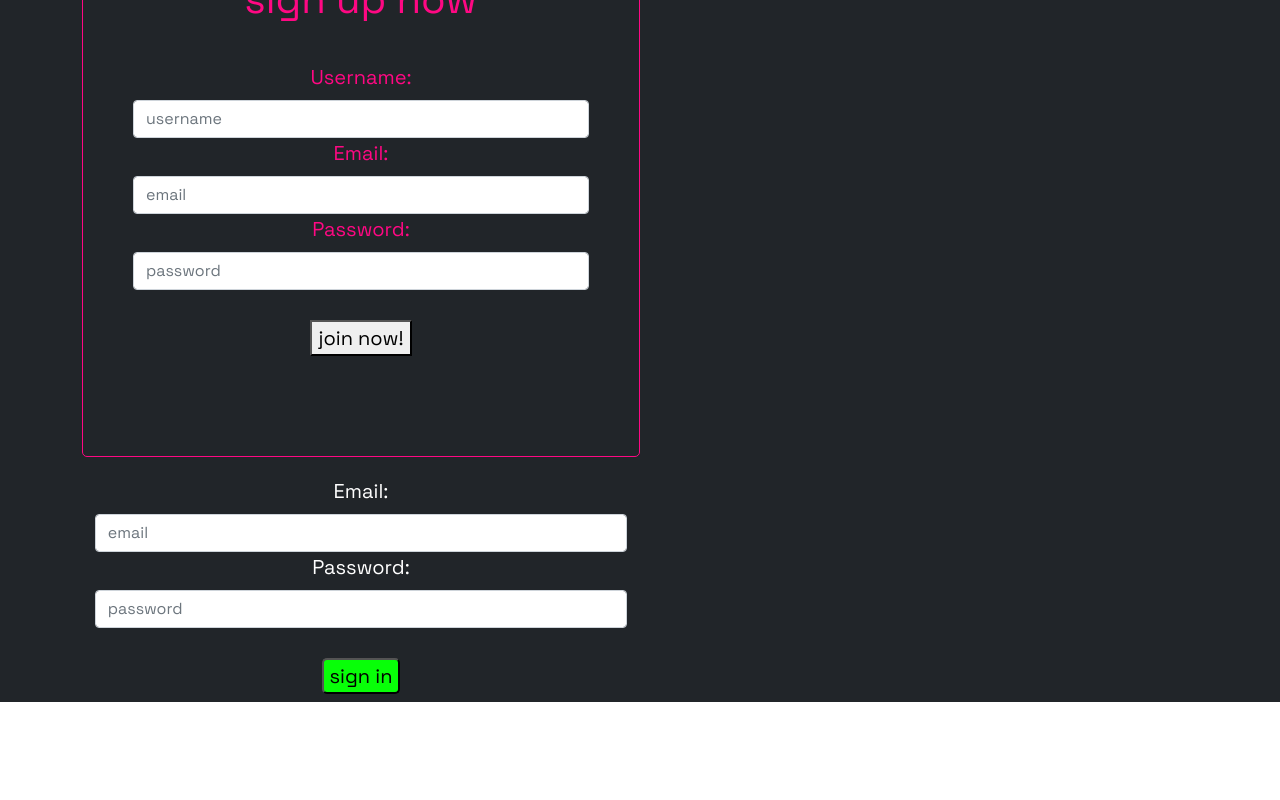
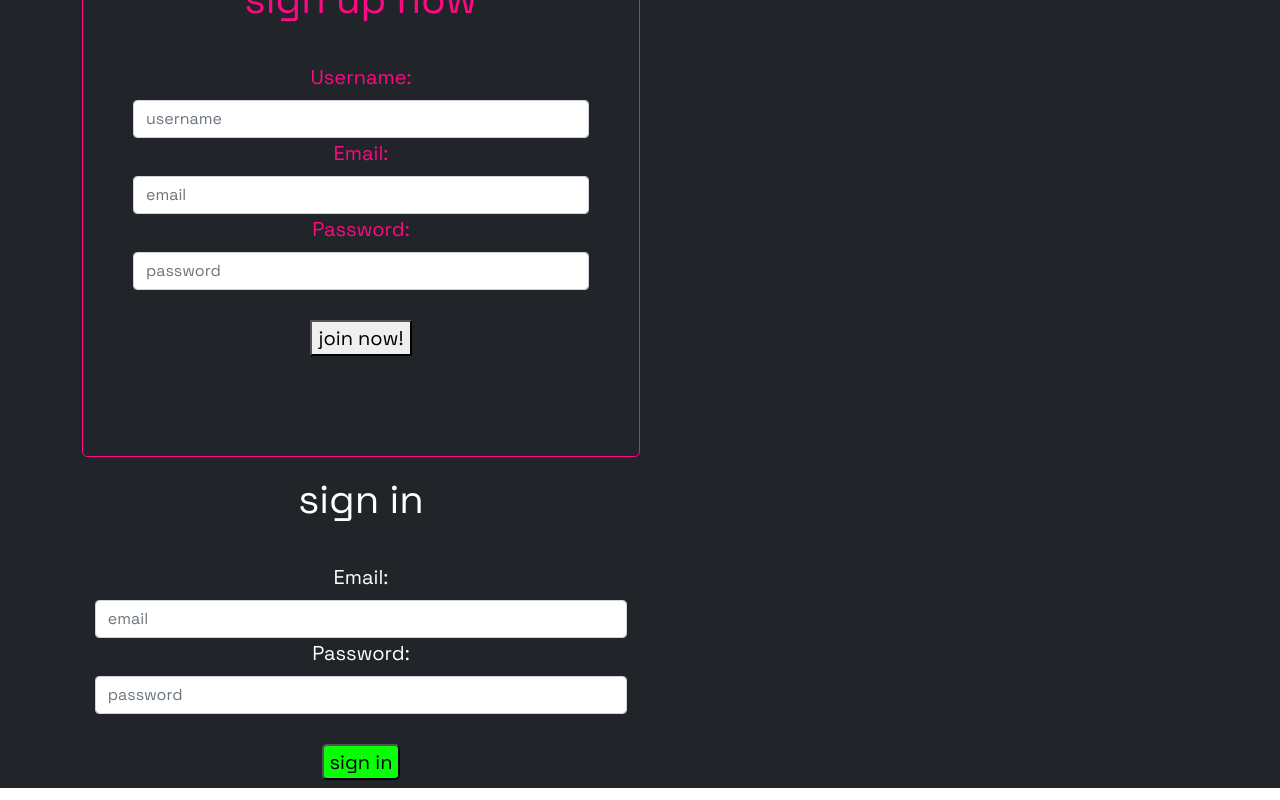
Before and after one commit to elizparisi/genuinfluence, a React (Create React App) app: page / in a window 1280 px wide. Shown: the part 589-1389 px from the top of the page. Before the commit the page ends 1303 px from the top, so only its background shows below. Built offline with nearby package versions, Linux system fonts and the light colour scheme.

Commit message:
add h1 + break to form

```diff
--- a/src/components/SigninForm.js
+++ b/src/components/SigninForm.js
@@ -28,6 +28,8 @@ class SigninForm extends React.Component {
       <div>
       <Container>
         <Form className="signin">
+          <h1 className="signin-header">sign in</h1>
+          <br></br>
           <Form.Group>
           <Form.Label>Email: </Form.Label>
           <Form.Control type="email" name="email" placeholder="email"></Form.Control>
```
